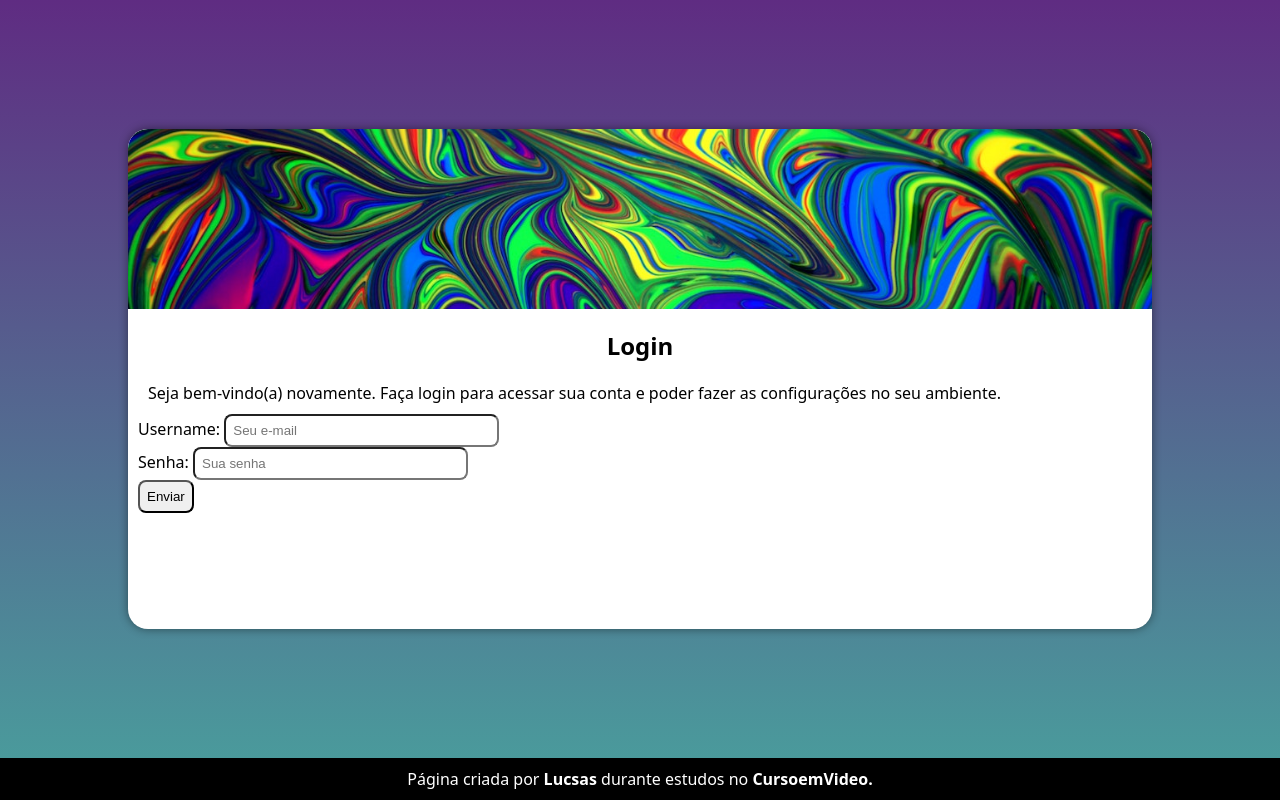
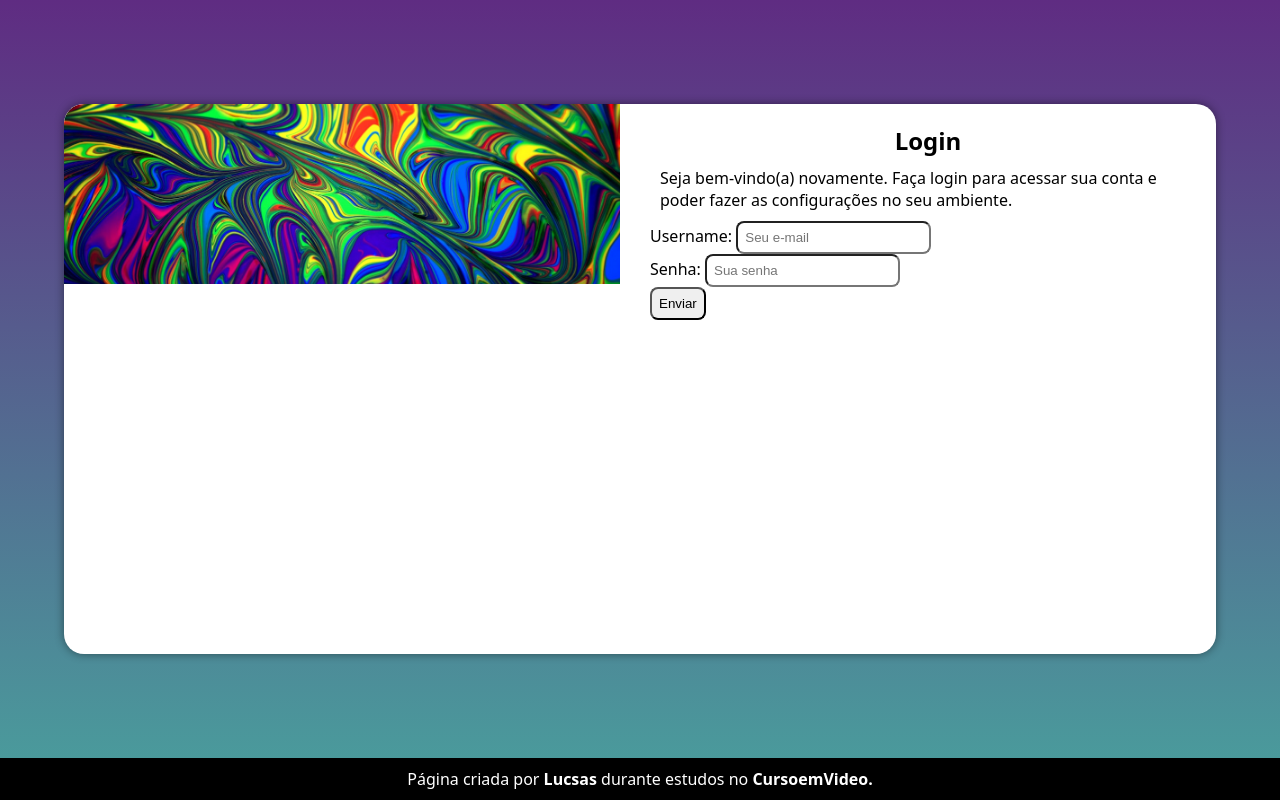
Before and after one commit to LucsasL/Projeto-Login, a plain HTML site: page index.html in a window 1280 px wide. Drawn offline with Linux system fonts and the light colour scheme.

Commit message:
Segunda atualização

```diff
--- a/Estilos/media-query.css
+++ b/Estilos/media-query.css
@@ -1,15 +1,45 @@
 @charset "UTF-8";
 
-@media screen and (min-width: 768px) {
+@media screen and (min-width: 768px) and (max-width: 992px) {
     body {
         background-image: linear-gradient(to bottom, var(--cor1), var(--cor0));
     }
 
     section#login {
-        width: 80vw;
+        width: 90vw;
     }
 
     section#login > div#imagem {
+        float: left;
+        width: 35%;
+        height: 100%;
+        position: absolute;
+        top: 3.6%;
+    }
 
+
+    section#login > div#form {
+        float: right;
+        width: 65%;
     }
 }
+
+@media screen and (min-width: 992px) {
+    body {
+        background-image: linear-gradient(to bottom, var(--cor1), var(--cor0));
+    }
+
+    section#login {
+        width: 90vw;
+    }
+
+    section#login > div#form {
+        float: right;
+        width: 50%;
+    }
+
+    section#login > div#imagem {
+        float: left;
+        width: 50%;
+    }
+}
--- a/Estilos/style.css
+++ b/Estilos/style.css
@@ -36,7 +36,7 @@ section#login {
     background-color: white;
 
     width: 250px;
-    height: 500px;
+    height: 550px;
 
     border-radius: 20px;
     box-shadow: 0px 0px 10px rgba(0, 0, 0, 0.450);
@@ -55,7 +55,7 @@ section#login > div#form {
 
 div#form > h1 {
     text-align: center;
-    padding: 10px;
+    padding-top: 10px;
 }
 
 div#form > p {
--- a/index.html
+++ b/index.html
@@ -30,10 +30,10 @@
                 <form action="Cadastro.js" method="post" autocomplete="off">
 
                     <label for="inome">Username: </label>
-                        <input type="text" name="nome" id="inome" required placeholder="Seu e-mail" size="30"> <br>
+                        <input type="text" name="nome" id="inome" required placeholder="Seu e-mail"> <br>
 
                     <label for="isenha">Senha: </label>
-                        <input type="password" name="senha" id="isenha" required placeholder="Sua senha" size="30">
+                        <input type="password" name="senha" id="isenha" required placeholder="Sua senha">
 
                     <p>
                         <input type="submit" value="Enviar" size="30px">
```
